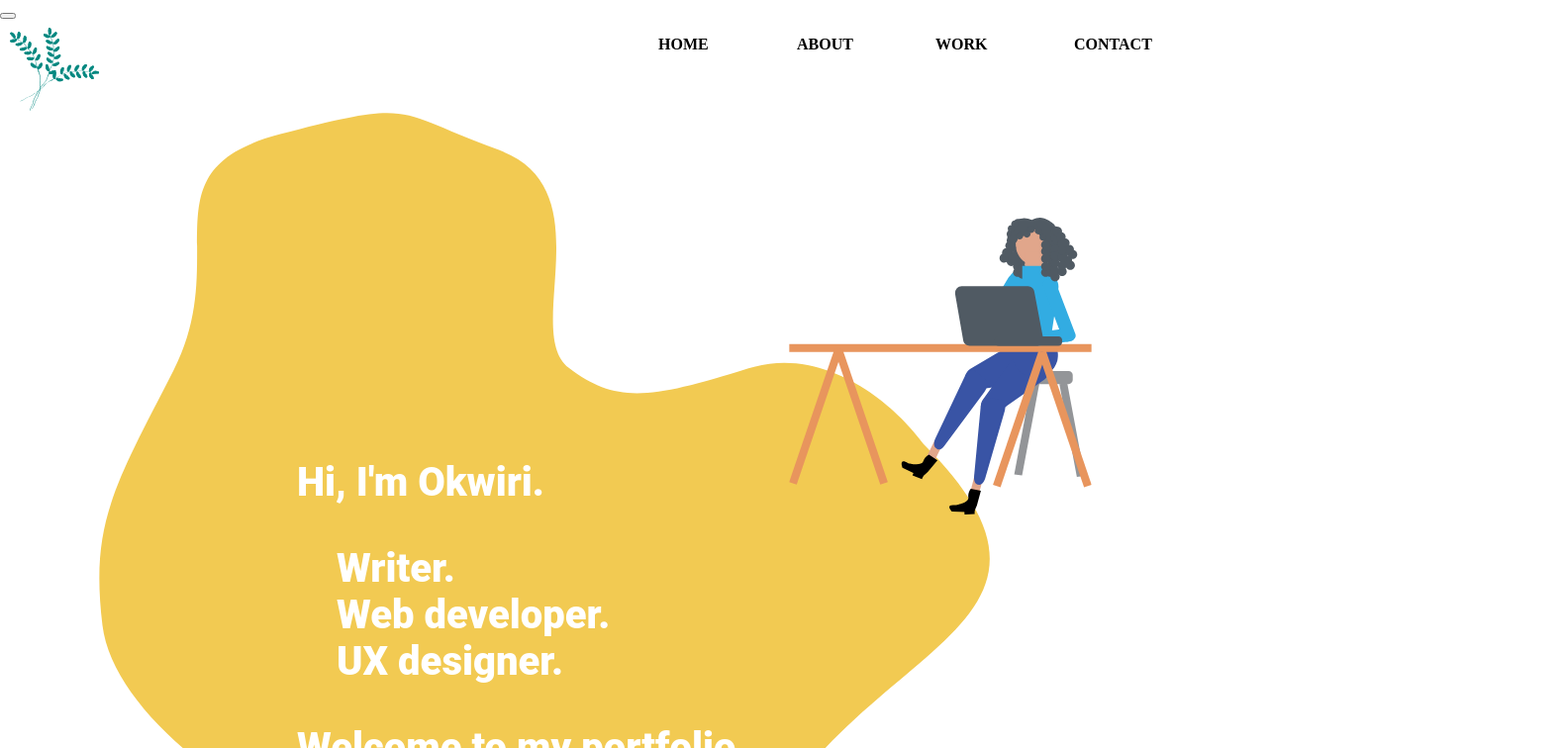
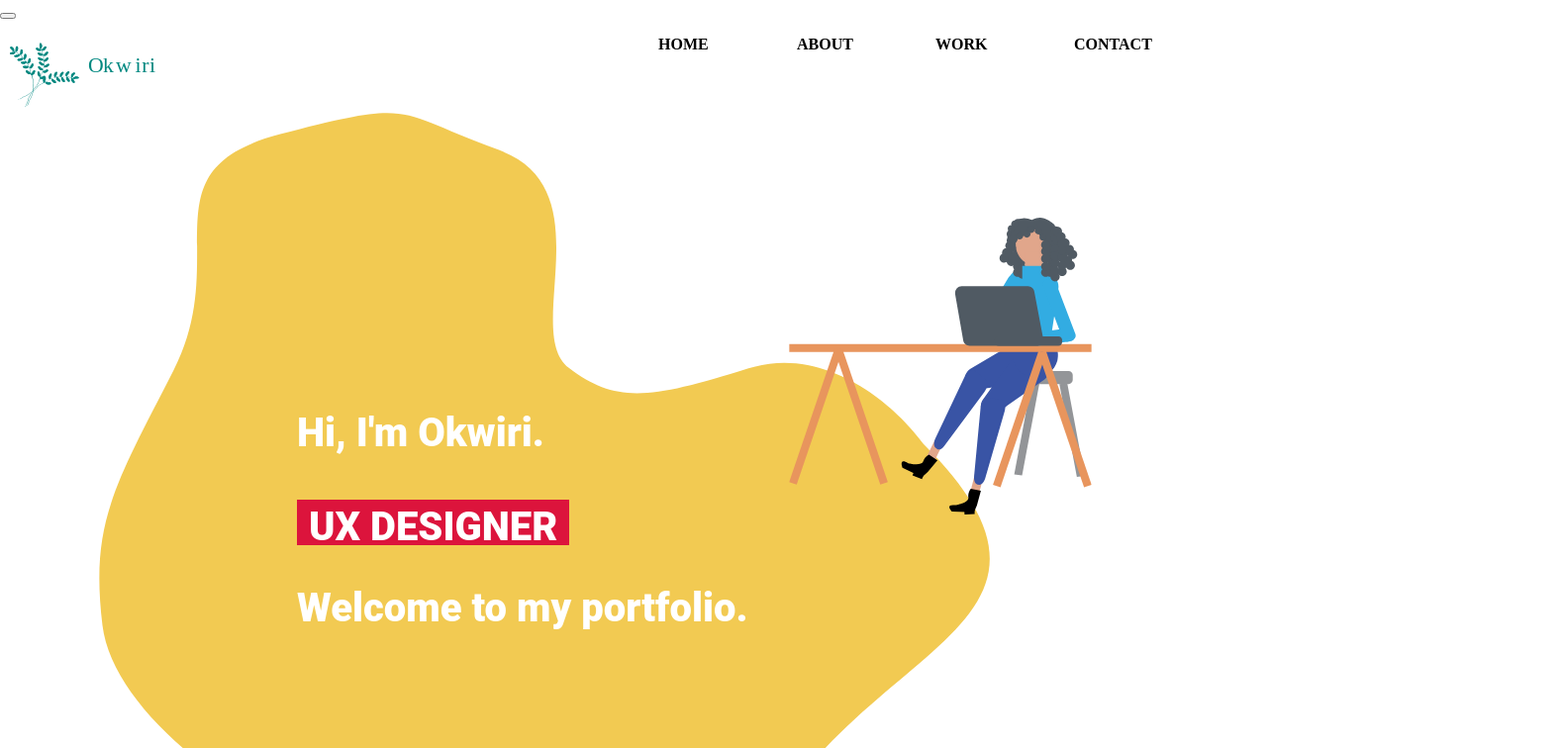
Before and after one commit to cauliflowersingerbee/my-portfolio, a React (Create React App) app: page / in a window 1280 px wide. Shown: the top 756 px of the page at 99% size, 1580 px wide, since content can reach past the window. Built offline with nearby package versions, Linux system fonts and the light colour scheme.

Commit message:
added text animation

```diff
--- a/src/components/home/home.jsx
+++ b/src/components/home/home.jsx
@@ -3,7 +3,7 @@ import NavbarView from '../navbar/navbar';
 import HomeVector from '../imgs/home-vector.svg';
 import HomeImage from '../imgs/home-img.svg';
 import './home.scss';
-import LogoImage from '../imgs/leaf-logo.svg';
+import LogoImage from '../imgs/portfolio-logo.svg';
 
 
 
@@ -19,20 +19,15 @@ export default class HomeView extends React.Component {
       <img id='home-img' src={HomeImage} alt=''/>
       <img id='home-vector' src={HomeVector} alt=''/>
       <div id='home-text'>
-      <p>Hi, I'm Okwiri.</p>
-      <div className='word-carousel'>
-          <ul className='text-animation'>
-              <li>Writer.</li>
-              <li>Web developer.</li>
-              <li>UX designer.</li>
-          </ul>
+            <p>Hi, I'm Okwiri.</p>
+                <div id='flip'>
+                    <div><div>Writer</div></div>
+                    <div><div>Web developer</div></div>
+                    <div><div>UX designer</div></div>
+                </div>
+                <p>Welcome to my portfolio.</p>
+            </div>
       </div>
-      <p>Welcome to my portfolio.</p>
-      </div>
-
-
-      </div>
-
       );
     }
   }
--- a/src/components/home/home.scss
+++ b/src/components/home/home.scss
@@ -15,8 +15,18 @@ left: 100px;
 top: 50px;
 }
 
+
+#logo-img {
+    position: absolute;
+    width: 150px;
+    height: 150px;
+    left: 10px;
+    top: 1px;
+}
+
+
 #home-text {
-position: relative;
+    position: fixed;
     z-index: 2;
     left: 300px;
     bottom: -50px;
@@ -24,30 +34,47 @@ color: #fff;
     font-size: 40px;
     font-family: 'Roboto', serif;
     font-weight: 800;
+    width:100%;
+  bottom:auto;
+  display:block;
+
     }
 
-.text-animation {
-    list-style-type: none;
-    /* The animation code */
-@keyframes text-animation {
-    from {background-color: red;}
-    to {background-color: yellow;}
+#flip {
+    text-transform: uppercase;
+    height:50px;
+    overflow:hidden;
 }
 
-  /* The element to apply the animation to */
-  div {
-    width: 100px;
-    height: 100px;
-    background-color: red;
-    animation-name: text-animation;
-    animation-duration: 5s;
-  }
+#flip > div > div {
+    color:#fff;
+    padding:4px 12px;
+    height:45px;
+    margin-bottom:45px;
+    display:inline-block;
   }
 
-#logo-img {
-    position: absolute;
-    width: 120px;
-    height: 120px;
-    left: 10px;
-    top: 10px;
+  #flip div:first-child {
+    animation: show 5s linear infinite;
   }
+
+  #flip div div {
+    background:#42c58a;
+  }
+  #flip div:first-child div {
+    background:#4ec7f3;
+  }
+  #flip div:last-child div {
+    background:#DC143C;
+  }
+
+  @keyframes show {
+    0% {margin-top:-270px;}
+    5% {margin-top:-180px;}
+    33% {margin-top:-180px;}
+    38% {margin-top:-90px;}
+    66% {margin-top:-90px;}
+    71% {margin-top:0px;}
+    99.99% {margin-top:0px;}
+    100% {margin-top:-270px;}
+  }
--- a/src/components/navbar/navbar.jsx
+++ b/src/components/navbar/navbar.jsx
@@ -1,7 +1,7 @@
 import React from 'react';
 import {Navbar, Container, Nav} from 'react-bootstrap';
-import './navbar.scss'
-import LogoImage from '../imgs/wavy-logo.svg';
+import './navbar.scss';
+
 
 export default class NavbarView extends React.Component {
     render() {
@@ -9,8 +9,6 @@ export default class NavbarView extends React.Component {
 
 <Navbar bg="primary" className='Navbar' expand="lg">
   <Container>
-
-
     <Navbar.Toggle aria-controls="basic-navbar-nav" />
     <Navbar.Collapse id="basic-navbar-nav">
       <Nav className="nav-link">
--- a/src/components/navbar/navbar.scss
+++ b/src/components/navbar/navbar.scss
@@ -17,11 +17,3 @@
     text-decoration: none;
 
 }
-
-#logo-img {
-    position: absolute;
-    width: 10px;
-    height: 10px;
-    left: 10px;
-    top: 10px;
-}
```
Also changed, not shown: src/components/imgs/portfolio-logo.svg (added). Lines whose indentation alone changed are shown as unchanged.
